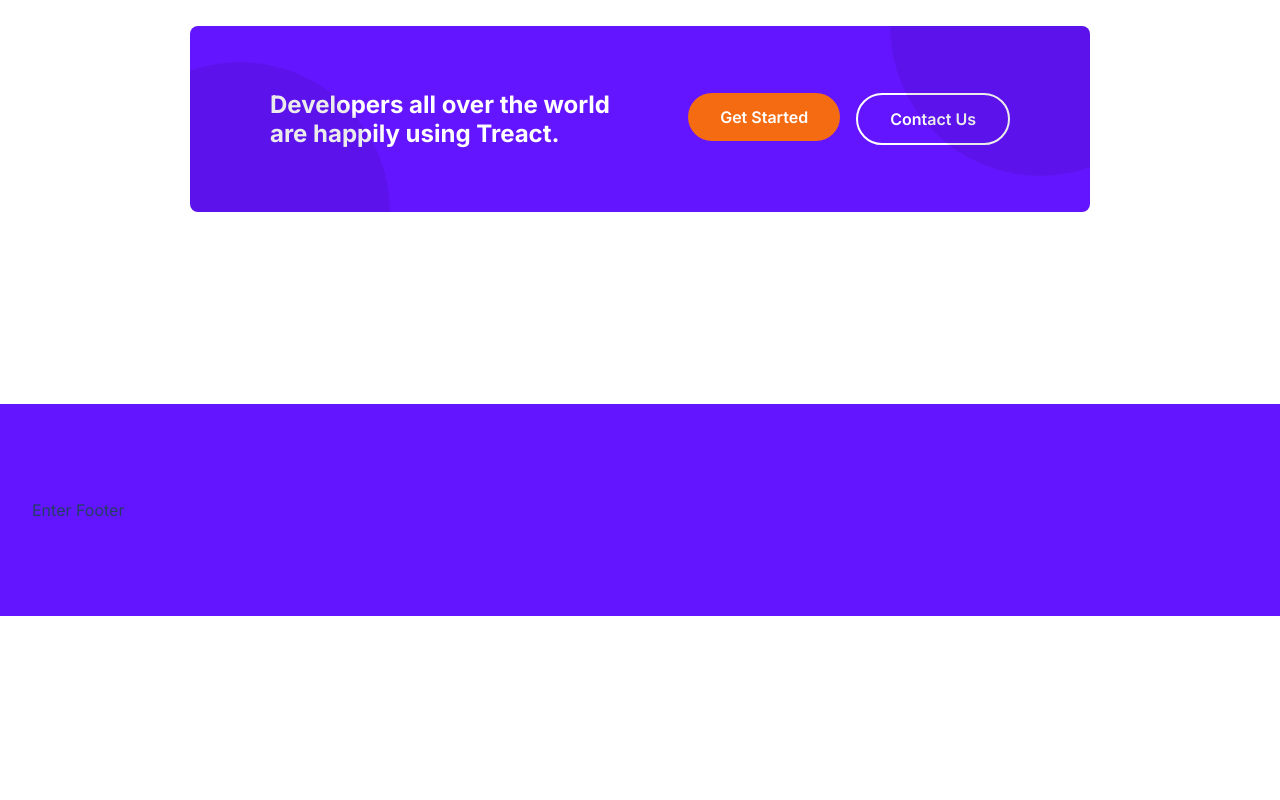
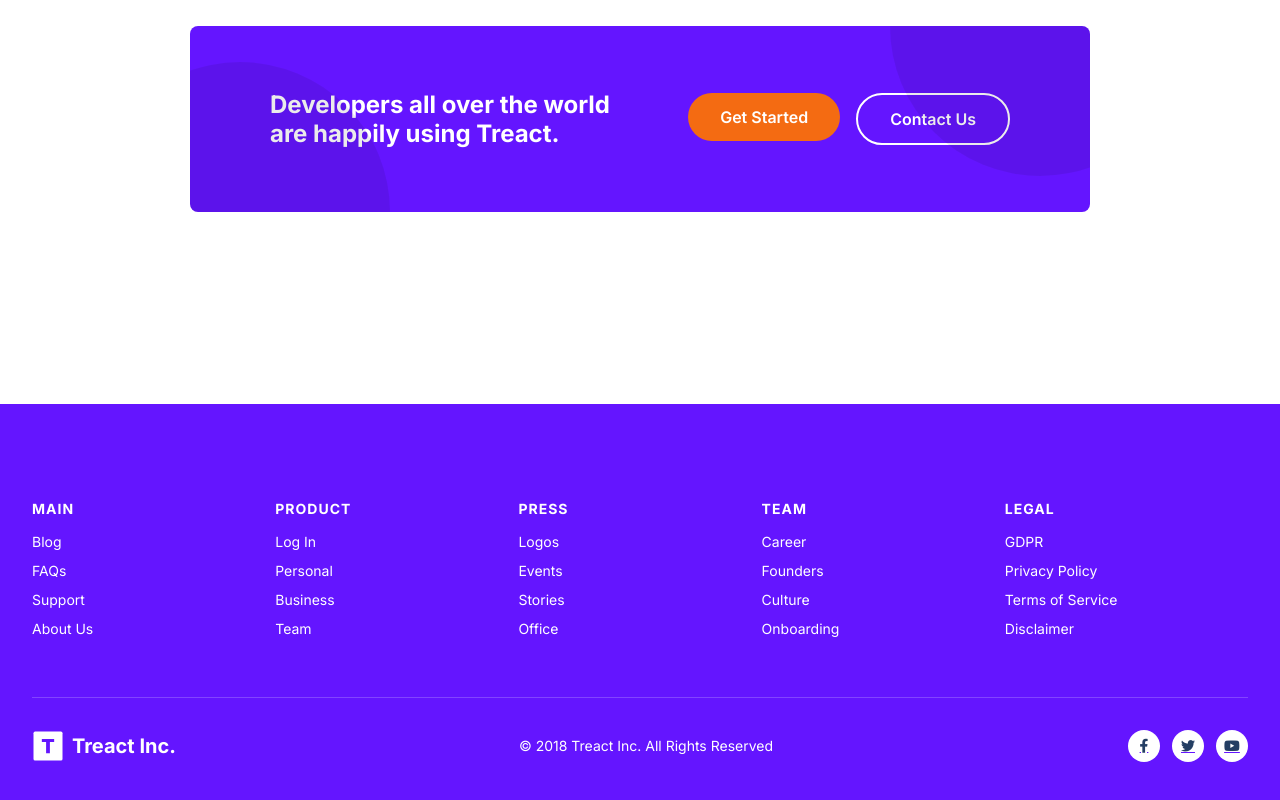
Before and after one commit to Karla-Med/treact-starter, a plain HTML site: page index.html in a window 1280 px wide. Shown: the part 5950-6750 px from the top of the page. Before the commit the page ends 6566 px from the top, so only its background shows below. Drawn offline with Linux system fonts and the light colour scheme.

Commit message:
Add footer section

```diff
--- a/index.html
+++ b/index.html
@@ -649,9 +649,74 @@
       </section>
 
       <!-- END OF CALL TO ACTION -->
+      <!-- FOOTER -->
     </main>
     <footer>
-      <div class="row footer__row"><!--  -->Enter Footer<!--  --></div>
+      <div class="row footer__row">
+        <div class="footer__columns">
+          <div class="footer__column">
+            <h4 class="footer__column--title">Main</h4>
+            <a href="#" class="footer__link">Blog</a>
+            <a href="#" class="footer__link">FAQs</a>
+            <a href="#" class="footer__link">Support</a>
+            <a href="#" class="footer__link">About Us</a>
+          </div>
+          <div class="footer__column">
+            <h4 class="footer__column--title">Product</h4>
+            <a href="#" class="footer__link">Log In</a>
+            <a href="#" class="footer__link">Personal</a>
+            <a href="#" class="footer__link">Business</a>
+            <a href="#" class="footer__link">Team</a>
+          </div>
+          <div class="footer__column">
+            <h4 class="footer__column--title">Press</h4>
+            <a href="#" class="footer__link">Logos</a>
+            <a href="#" class="footer__link">Events</a>
+            <a href="#" class="footer__link">Stories</a>
+            <a href="#" class="footer__link">Office</a>
+          </div>
+          <div class="footer__column">
+            <h4 class="footer__column--title">Team</h4>
+            <a href="#" class="footer__link">Career</a>
+            <a href="#" class="footer__link">Founders</a>
+            <a href="#" class="footer__link">Culture</a>
+            <a href="#" class="footer__link">Onboarding</a>
+          </div>
+          <div class="footer__column">
+            <h4 class="footer__column--title">Legal</h4>
+            <a href="#" class="footer__link">GDPR</a>
+            <a href="#" class="footer__link">Privacy Policy</a>
+            <a href="#" class="footer__link">Terms of Service</a>
+            <a href="#" class="footer__link">Disclaimer</a>
+          </div>
+          </div>
+          <div class="footer__bottom">
+            <div class="footer__logo">
+              <img
+                src="./assets/logo-light.d9a5d1b5be5ea077b26864fdfc2e96a4.svg"
+                alt="Treact logo"
+                class="footer__logo--img"
+              />
+              <span class="footer__logo--text">Treact Inc.</span>
+            </div>
+            <div class="footer__copyright">
+              &copy; 2018 Treact Inc. All Rights Reserved
+            </div>
+            <div class="footer__socials">
+              <a href="#" class="footer__social"
+                ><i class="fab fa-facebook-f"></i
+              ></a>
+              <a href="#" class="footer__social"
+                ><i class="fab fa-twitter"></i
+              ></a>
+              <a href="#" class="footer__social"
+                ><i class="fab fa-youtube"></i
+              ></a>
+            </div>
+
+        </div>
+      </div>
     </footer>
+    <!-- END OF FOOTER -->
   </body>
 </html>
--- a/style.css
+++ b/style.css
@@ -920,7 +920,6 @@ START / CALL TO ACTION ↓
   left: -100px;
 }
 
-
 /*
 
 FOOTER ↓
@@ -933,6 +932,81 @@ footer {
   margin-bottom: -32px;
   position: relative;
   overflow: hidden;
+}
+
+.footer__columns {
+    display: flex;
+    justify-content: center;
+    width: 100%;
+    padding-bottom: 48px;
+    border-bottom: 1px solid rgba(255, 255, 255, 0.2);
+}
+
+.footer__column {
+    display: flex;
+    flex-direction: column;
+    width: 20%;
+}
+
+.footer__column--title {
+    color: white;
+    font-size: 14px;
+    text-transform: uppercase;
+    letter-spacing: 1px;
+    margin-bottom: 16px;
+}
+
+.footer__link {
+    color: white;
+    text-decoration: none;
+    font-size: 14px;
+    margin-bottom: 12px;
+}
+
+.footer__bottom {
+    display: flex;
+    justify-content: space-between;
+    align-items: center;
+    width: 100%;
+    padding-top: 32px;
+}
+
+.footer__logo {
+    display: flex;
+    align-items: center;
+}
+
+.footer__logo--img {
+    width: 32px;
+    margin-right: 8px;
+}
+
+.footer__logo--text {
+    color: white;
+    font-size: 20px;
+    font-weight: bold;
+}
+
+.footer__socials {
+    display: flex;
+}
+
+.footer__social {
+    width: 32px;
+    height: 32px;
+    border-radius: 50%;
+    background-color: white;
+    color: #6415ff;
+    display: flex;
+    align-items: center;
+    justify-content: center;
+    margin-left: 12px;
+    font-size: 14px;
+}
+
+.footer__copyright {
+    color: white;
+    font-size: 14px;
 }
 
 /*
```
Lines whose indentation alone changed are shown as unchanged.
